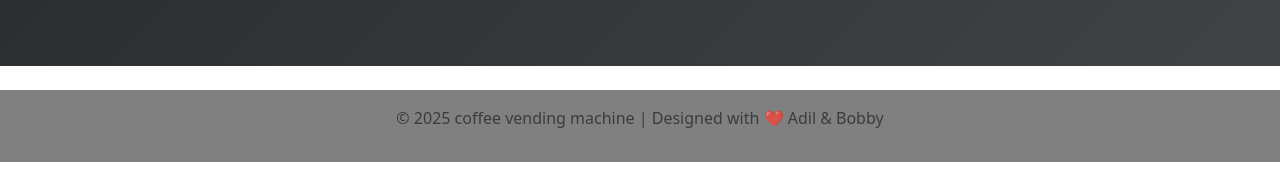
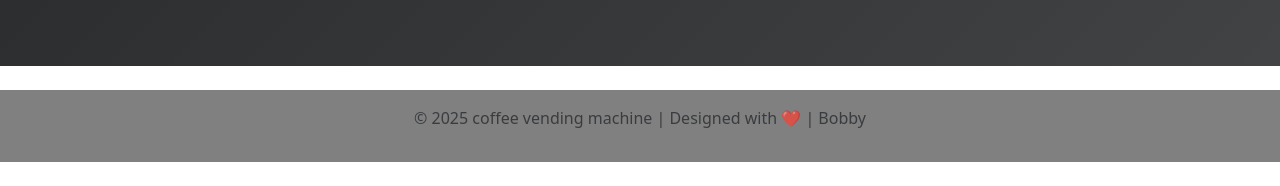
Before and after one commit to bobbypal/Coffee-Vending-Machine, a Flask app: page / in a window 1280 px wide. Shown: the part 5176-5362 px from the top of the page. Run offline with Flask 3, Linux system fonts and the light colour scheme.

```diff
--- a/templates/index.html
+++ b/templates/index.html
@@ -450,7 +450,7 @@ Perfect for homes, offices, and anywhere you crave that perfect cup!
 
 <div id="footer_end">
   <footer class="py-3 my-4">
-    <p class="text-center text-body-secondary">&copy; 2025 coffee vending machine | Designed with ❤️ Adil & Bobby </p>
+    <p class="text-center text-body-secondary">&copy; 2025 coffee vending machine | Designed with ❤️ | Bobby </p>
   </footer>
 </div>
 
```
